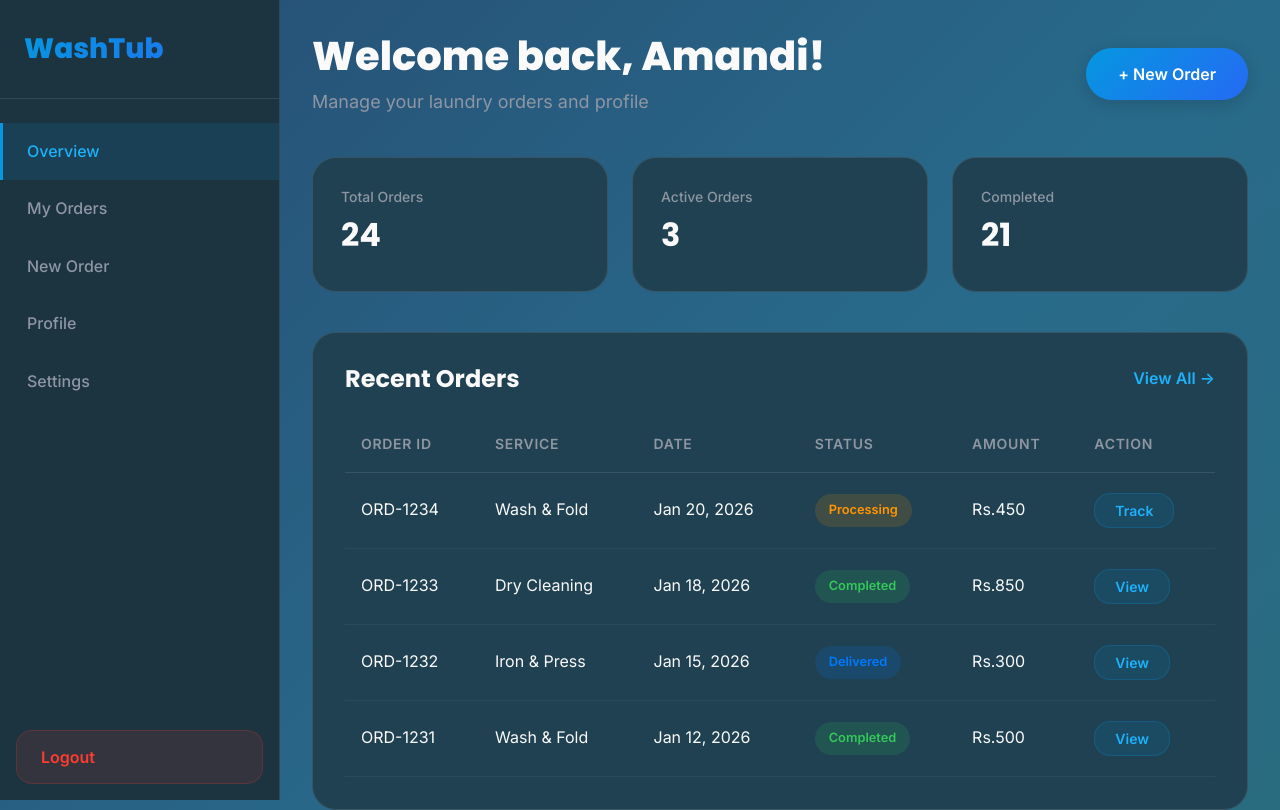
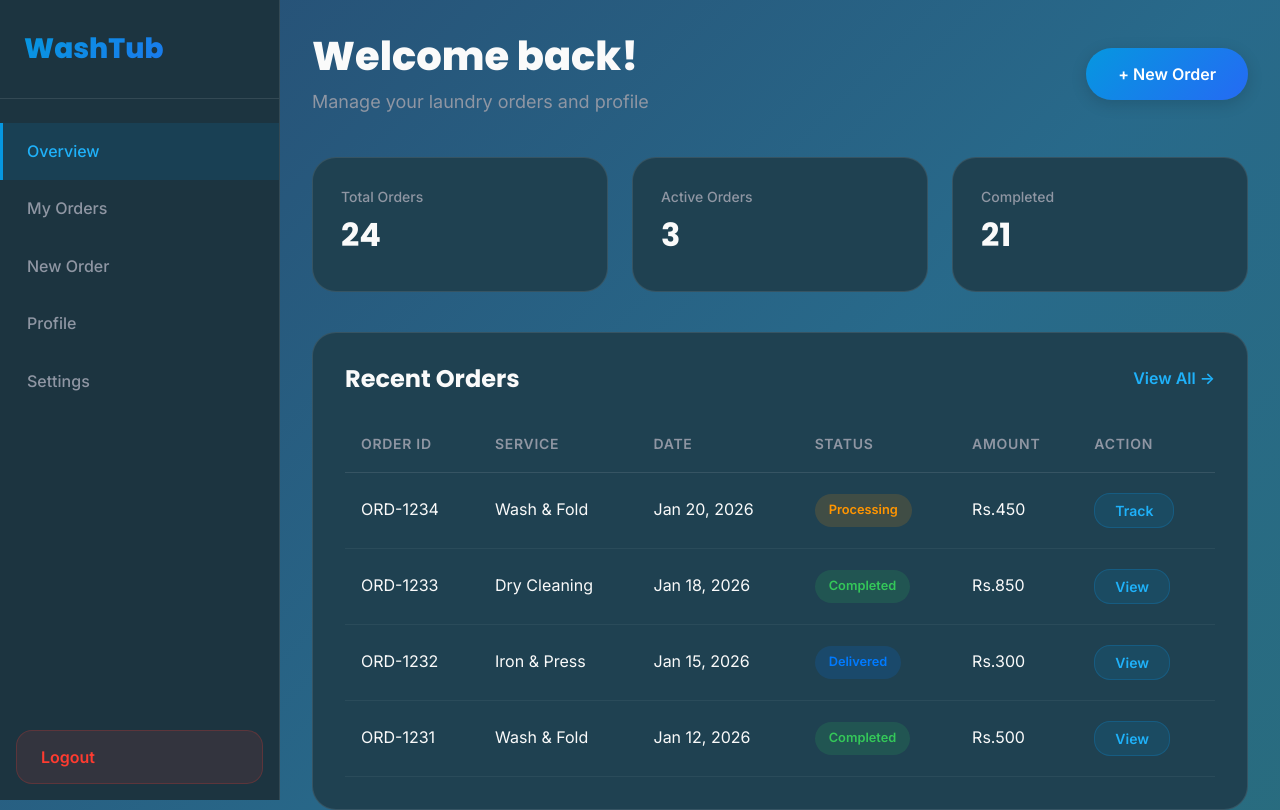
Before and after one commit to KavishaPerera/Wash-TUB, a React app in the folder frontend/: page /customer-dashboard in a window 1280 px wide. Shown: the top 810 px of the page. Built offline with nearby package versions, Linux system fonts and the light colour scheme; the HTML template or start-up script is replaced by a standard one.

Commit message:
welcome back

```diff
--- a/frontend/src/pages/CustomerDashboard.jsx
+++ b/frontend/src/pages/CustomerDashboard.jsx
@@ -55,7 +55,7 @@ const CustomerDashboard = () => {
                 <header className="dashboard-header">
                     <div className="header-content">
                         <div>
-                            <h1>Welcome back, {userName}!</h1>
+                            <h1>Welcome back!</h1>
                             <p>Manage your laundry orders and profile</p>
                         </div>
                         <button className="btn btn-primary">
```
